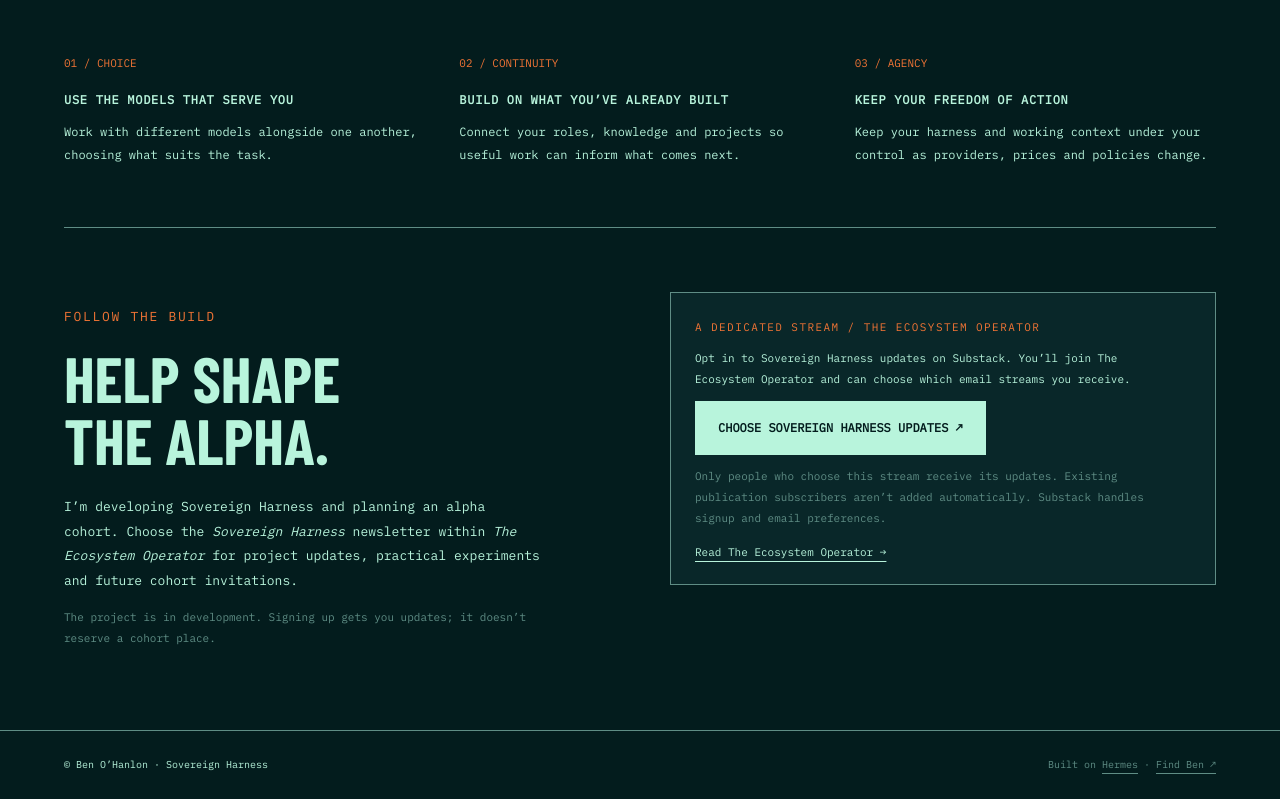
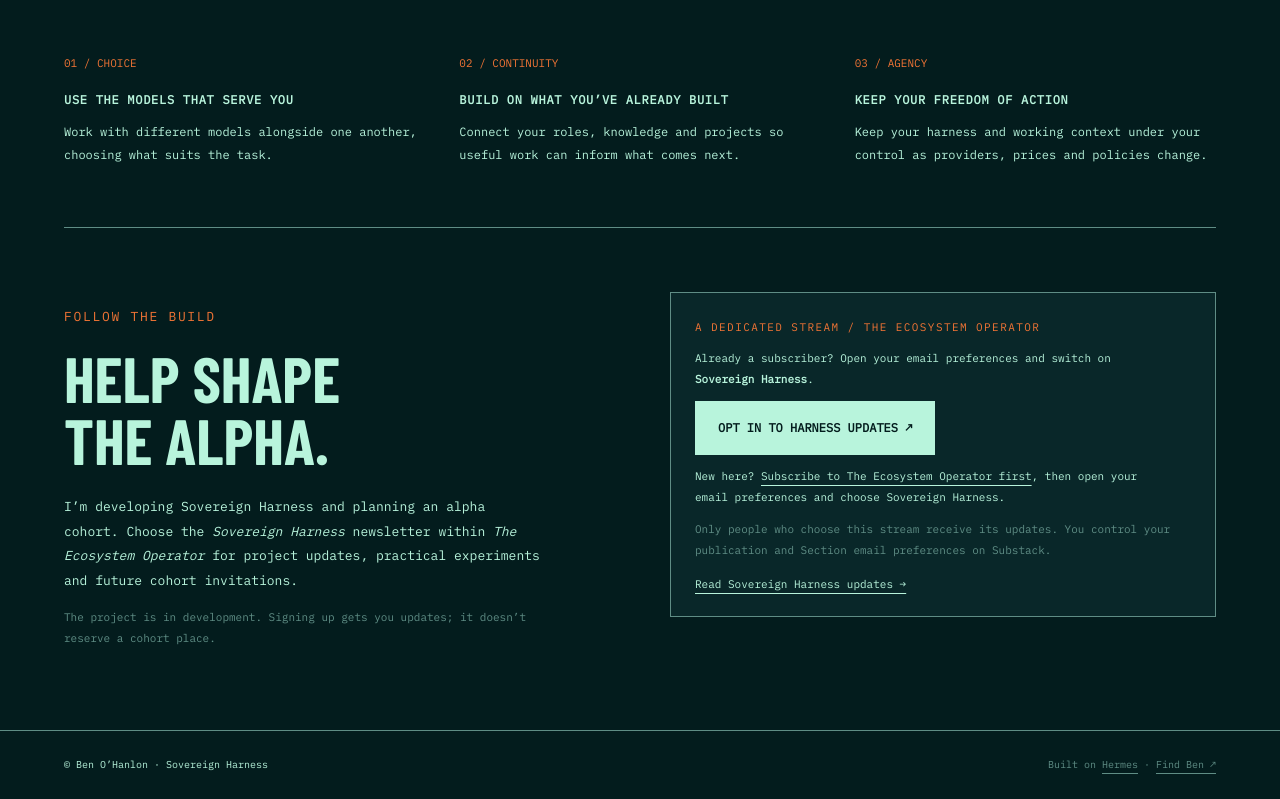
Before and after one commit to benohanlon/sovereignharness.io, a plain HTML site: page index.html in a window 1280 px wide. Shown: the part 1005-1804 px from the top of the page. Drawn offline with Linux system fonts and the light colour scheme.

Commit message:
Route signup through the verified reader opt-in preferences

```diff
--- a/index.html
+++ b/index.html
@@ -30,7 +30,7 @@
 </section>
 <section class="signup" id="updates" aria-labelledby="signup-title">
 <div><p class="eyebrow">Follow the build</p><h2 id="signup-title">Help shape<br>the alpha.</h2><p>I’m developing Sovereign Harness and planning an alpha cohort. Choose the <i>Sovereign Harness</i> newsletter within <i>The Ecosystem Operator</i> for project updates, practical experiments and future cohort invitations.</p><p class="fine">The project is in development. Signing up gets you updates; it doesn’t reserve a cohort place.</p></div>
-<div class="signup-box"><p class="eyebrow">A dedicated stream / The Ecosystem Operator</p><p>Opt in to Sovereign Harness updates on Substack. You’ll join The Ecosystem Operator and can choose which email streams you receive.</p><a class="button" href="https://ecosystemoperator.substack.com/s/sovereign-harness">CHOOSE SOVEREIGN HARNESS UPDATES ↗</a><p class="fine">Only people who choose this stream receive its updates. Existing publication subscribers aren’t added automatically. Substack handles signup and email preferences.</p><a class="publication-link" href="https://ecosystemoperator.substack.com/">Read The Ecosystem Operator →</a></div>
+<div class="signup-box"><p class="eyebrow">A dedicated stream / The Ecosystem Operator</p><p>Already a subscriber? Open your email preferences and switch on <b>Sovereign Harness</b>.</p><a class="button" href="https://ecosystemoperator.substack.com/account#notifications">OPT IN TO HARNESS UPDATES ↗</a><p>New here? <a href="https://ecosystemoperator.substack.com/embed">Subscribe to The Ecosystem Operator first</a>, then open your email preferences and choose Sovereign Harness.</p><p class="fine">Only people who choose this stream receive its updates. You control your publication and Section email preferences on Substack.</p><a class="publication-link" href="https://ecosystemoperator.substack.com/s/sovereign-harness">Read Sovereign Harness updates →</a></div>
 </section>
 </main>
 <footer><span>© Ben O’Hanlon · Sovereign Harness</span><span class="origin">Built on <a href="https://hermes-agent.nousresearch.com/">Hermes</a> · <a href="https://linktr.ee/benohanlon">Find Ben ↗</a></span></footer>
```
Also changed, not shown: 1 other file.
